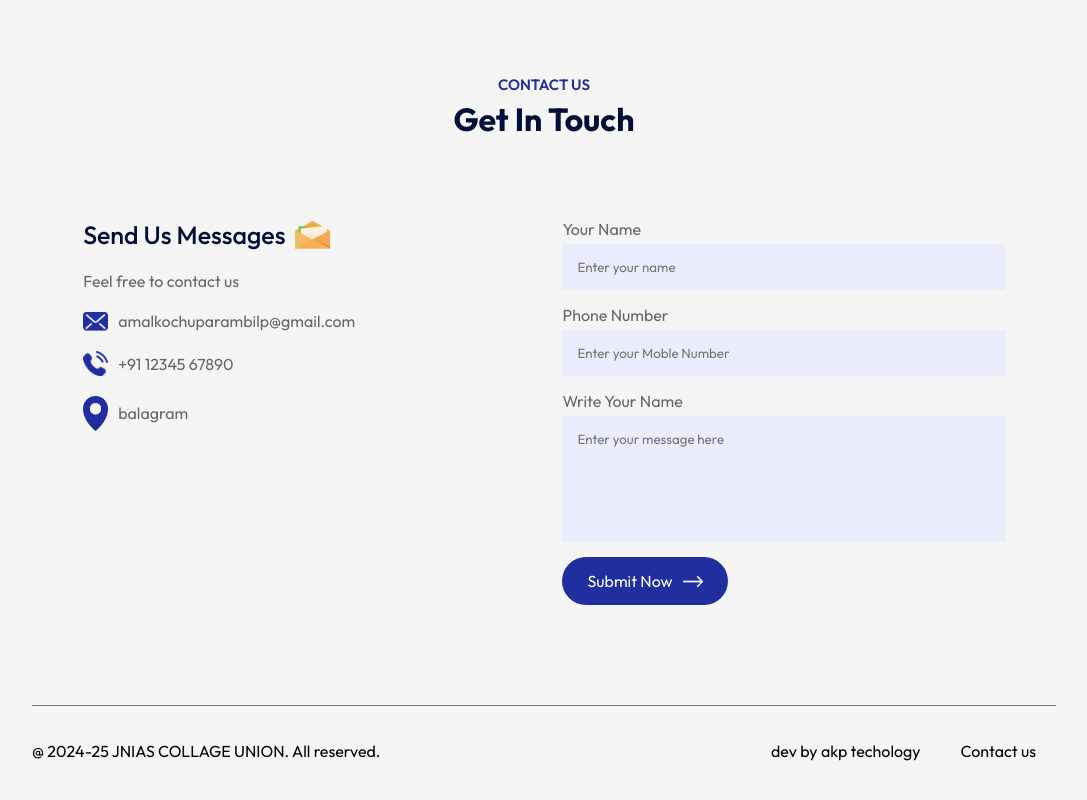
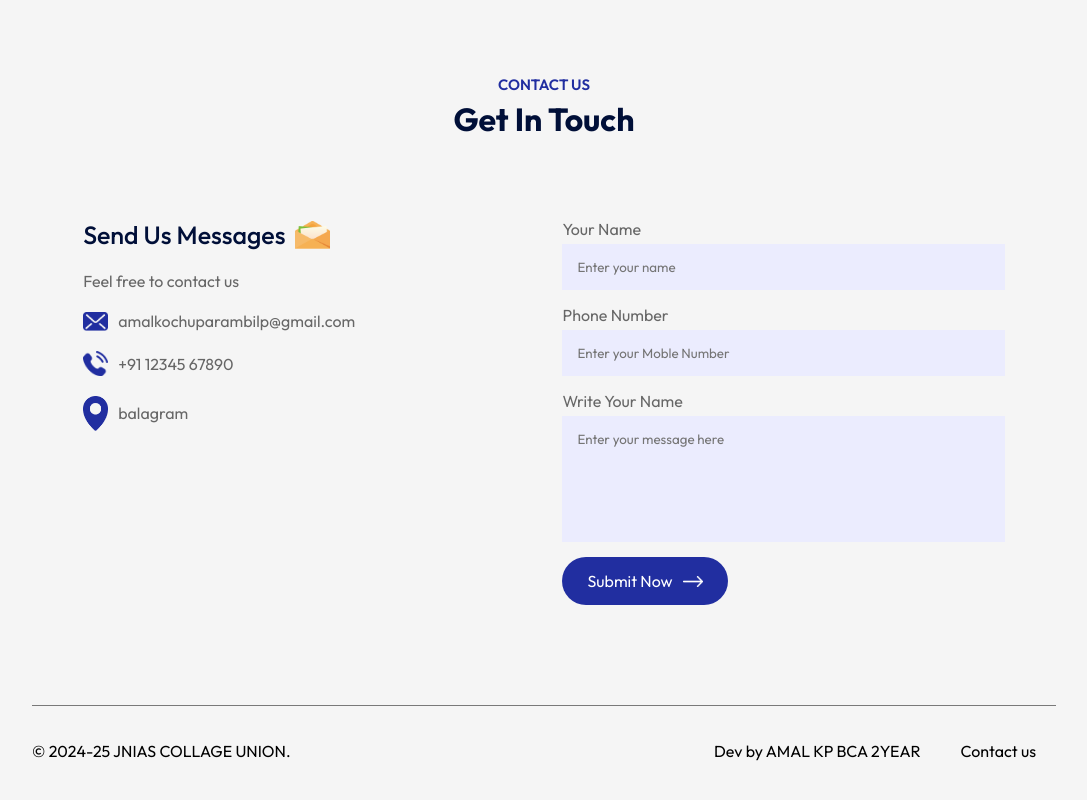
Before and after one commit to amalkochuparambilp/college-union, a React (Vite) app: page / in a window 1280 px wide. Shown: the part 2313-3113 px from the top of the page, without its empty margins (96-1183 px from the left). Built offline with nearby package versions, Linux system fonts and the light colour scheme.

Commit message:
Update Footer.jsx

```diff
--- a/src/Components/Footer/Footer.jsx
+++ b/src/Components/Footer/Footer.jsx
@@ -4,9 +4,9 @@ import './Footer.css'
 const Footer = () => {
   return (
     <div className='footer'>
-        <p>@ 2024-25 JNIAS COLLAGE UNION. All reserved.</p>
+        <p>© 2024-25 JNIAS COLLAGE UNION.</p>
         <ul>
-            <li>dev by akp techology</li>
+            <li>Dev by AMAL KP BCA 2YEAR</li>
             <li>Contact us</li>
         </ul>
     </div>
```
